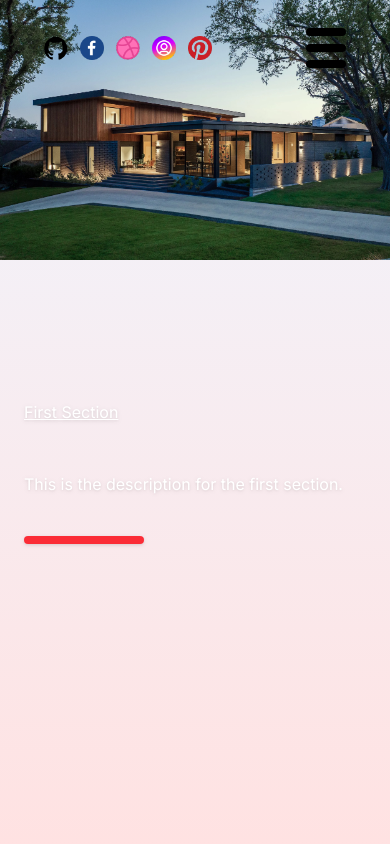
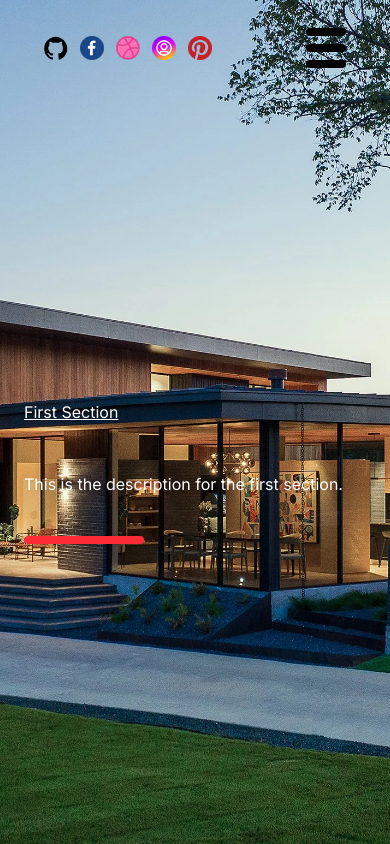
Before and after one commit to simikhansk58/firstgame, a Next.js app: page /contact in a window 390 px wide. Shown: the top 844 px of the page. Built offline with nearby package versions, Linux system fonts and the light colour scheme.

Commit message:
Update project code

```diff
--- a/src/app/contact/page.jsx
+++ b/src/app/contact/page.jsx
@@ -98,14 +98,19 @@ function Panel({ item, priority, isFirst = false }) {
   priority={priority}
 />
 
-     <Image
-  src={item.src}
-  alt={item.alt}
-  width={800}   // fixed width
-  height={1600}  // fixed height
-  className="object-cover block sm:hidden"
-  priority={priority}
-/>
+   <motion.div
+  className="relative w-full overflow-hidden block md:hidden"
+  style={{ height }}
+>
+  <Image
+    src={item.src}
+    alt={item.alt}
+    fill
+    className="object-contain transform scale-350" // 3.5× zoom
+    priority
+  />
+</motion.div>
+
 
 
       {/* Text overlay */}
```
